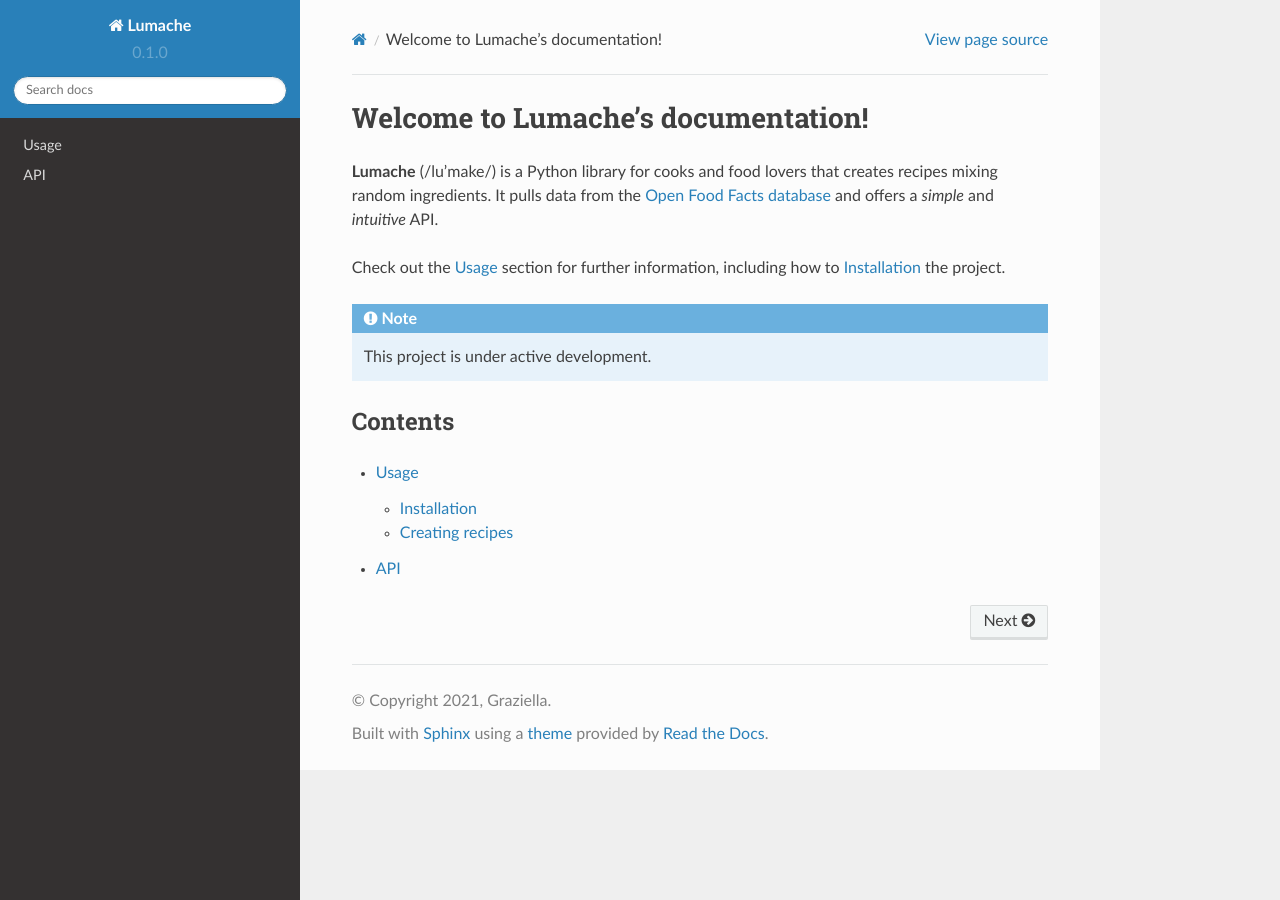
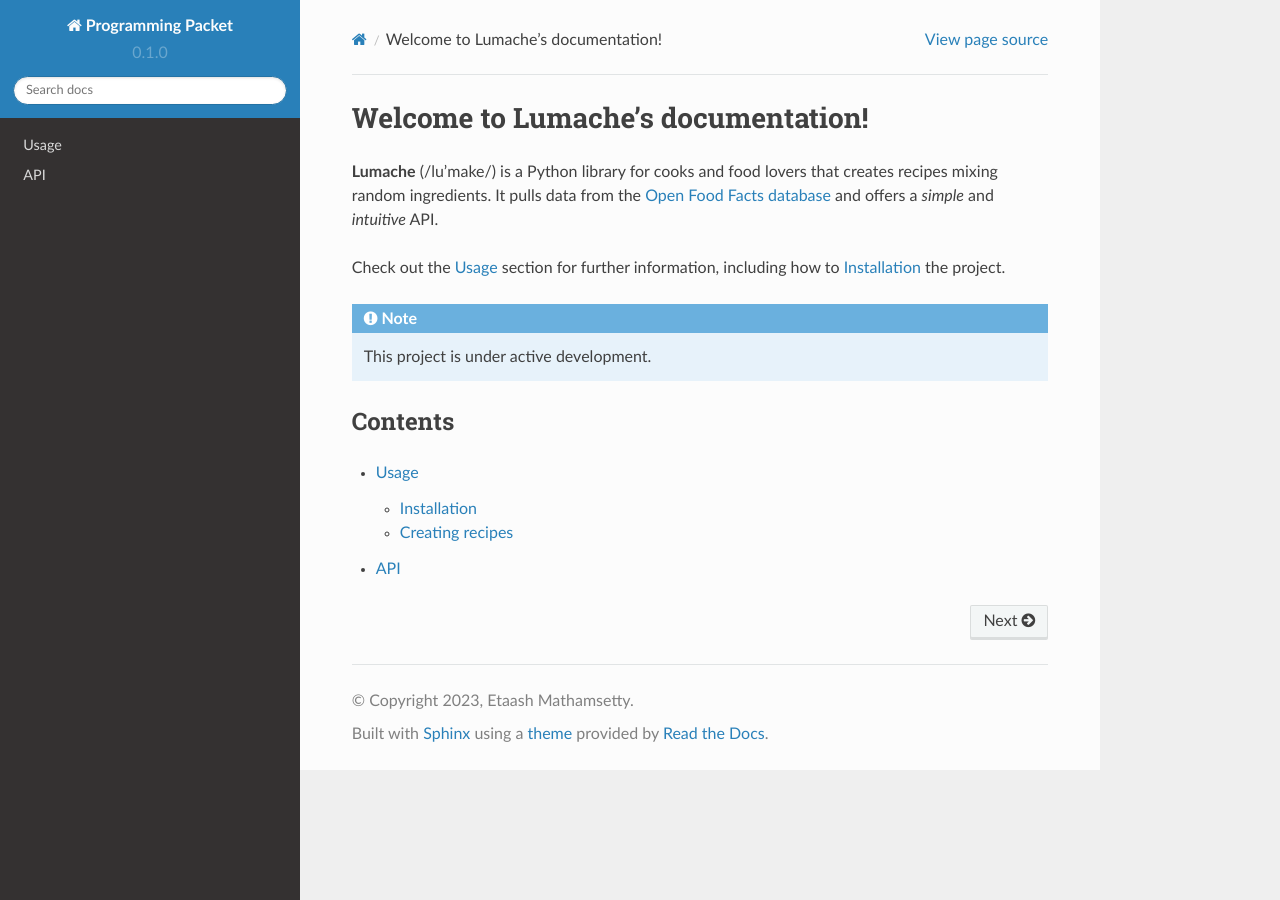
Before and after one commit to FRC-Team-1403/ProgrammingPacket, a Sphinx documentation site: the page built from docs/source/index.rst, in a window 1280 px wide. Built offline with Sphinx 7.4.7 and the Read the Docs theme 2.0.0, drawn with Linux system fonts in a browser that asks for light colours.

Commit message:
change project name and author

```diff
--- a/docs/source/conf.py
+++ b/docs/source/conf.py
@@ -2,9 +2,9 @@
 
 # -- Project information
 
-project = 'Lumache'
-copyright = '2021, Graziella'
-author = 'Graziella'
+project = 'Programming Packet'
+copyright = '2023, Etaash Mathamsetty'
+author = 'Etaash Mathamsetty'
 
 release = '0.1'
 version = '0.1.0'
```
